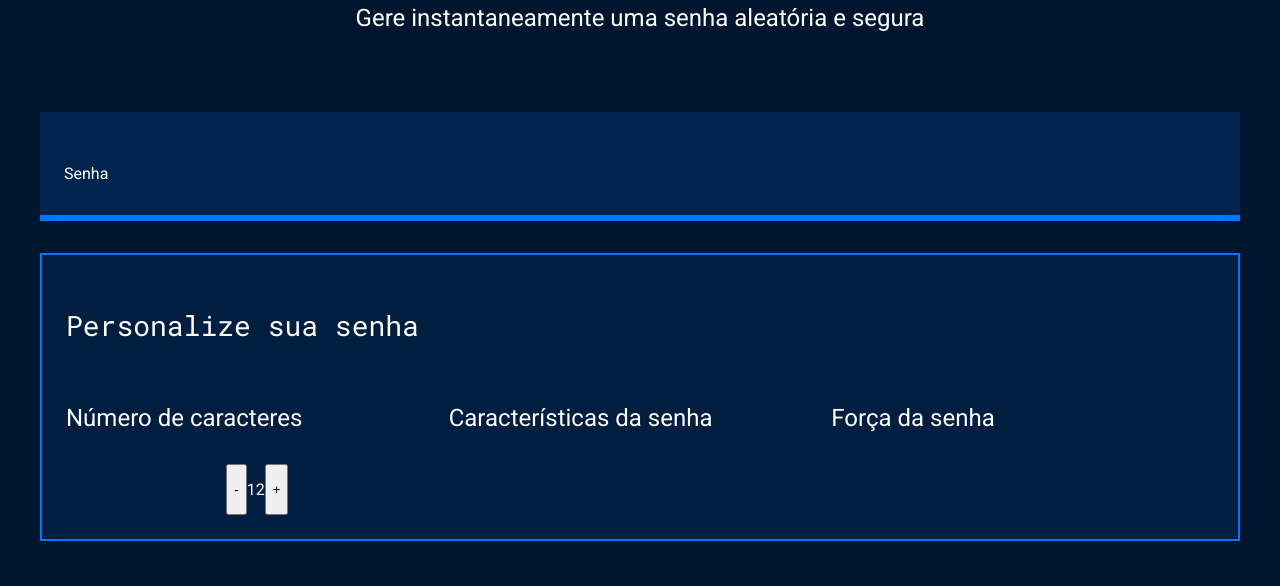
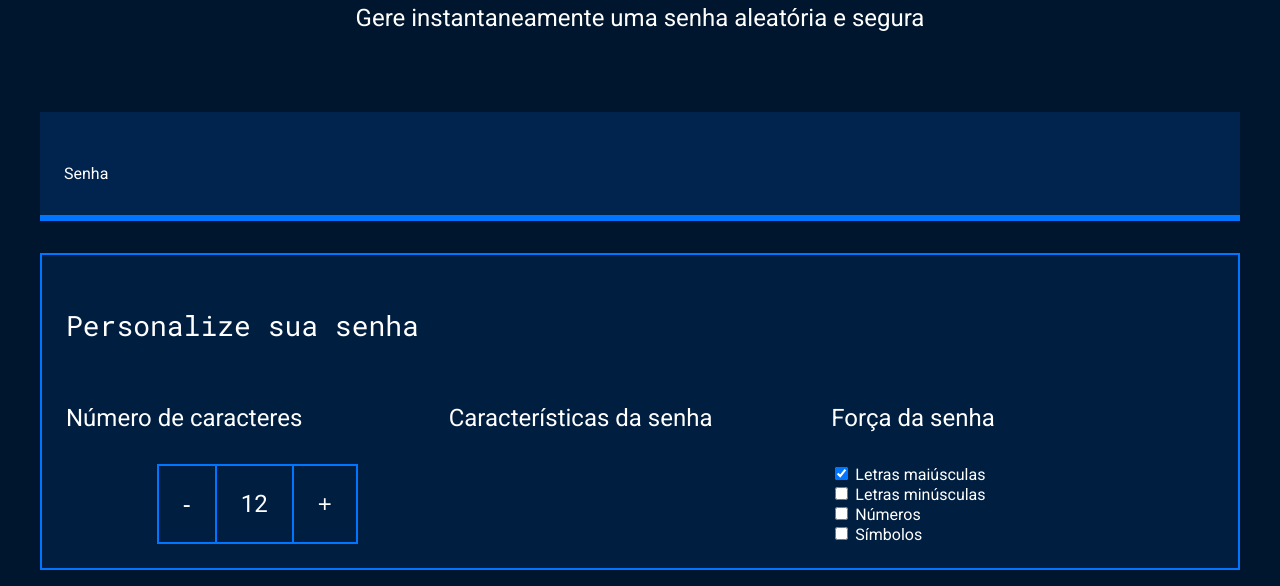
Before and after one commit to juliavlourenco/Gerador-de-senhas, a plain HTML site: page index.html in a window 1280 px wide. Shown: the part 214-800 px from the top of the page. Drawn offline with Linux system fonts and the light colour scheme.

Commit message:
Add files via upload

```diff
--- a/index.html
+++ b/index.html
@@ -35,6 +35,22 @@
                 </div>
                 <div class="parametro-senha">
                     <h4 class="parametro-senha__titulo">Força da senha</h4>
+                    <div class="parametro-senha-checkbox">
+                        <input name="maiusculo" type="checkbox" class="checkbox" checked>
+                        <label for="maiusculo">Letras maiúsculas</label>
+                    </div>
+                    <div class="parametro-senha-checkbox">
+                        <input name="minusculo" type="checkbox" class="checkbox">
+                        <label for="minusculo">Letras minúsculas</label>
+                    </div>
+                    <div class="parametro-senha-checkbox">
+                        <input name="numero" type="checkbox" class="checkbox">
+                        <label for="numero">Números</label>
+                    </div>
+                    <div class="parametro-senha-checkbox">
+                        <input name="simbolo" type="checkbox" class="checkbox">
+                        <label for="simbolo">Símbolos</label>
+                    </div>
                 </div>
             </div>
         </div>
--- a/style.css
+++ b/style.css
@@ -91,8 +91,6 @@
 }
 
 .parametro-senha__botao{
-
- .parametro-senha__botao{
     background-color: var(--fundo-texto);
     color: var(--branco);
     border: 2px solid var(--borda);
@@ -100,10 +98,7 @@
     font-size: 24px;
     cursor: pointer;
 }
-}
 .parametro-senha__texto{
-
- .parametro-senha__texto{
     padding: 24px;
     border-top: 2px solid var(--borda);
     border-bottom: 2px solid var(--borda);
@@ -111,7 +106,6 @@
     font-size: 24px;
 }
 
-}
 
 @media screen and (min-width: 768px) {
     .parametro-coluna__senha{
```
